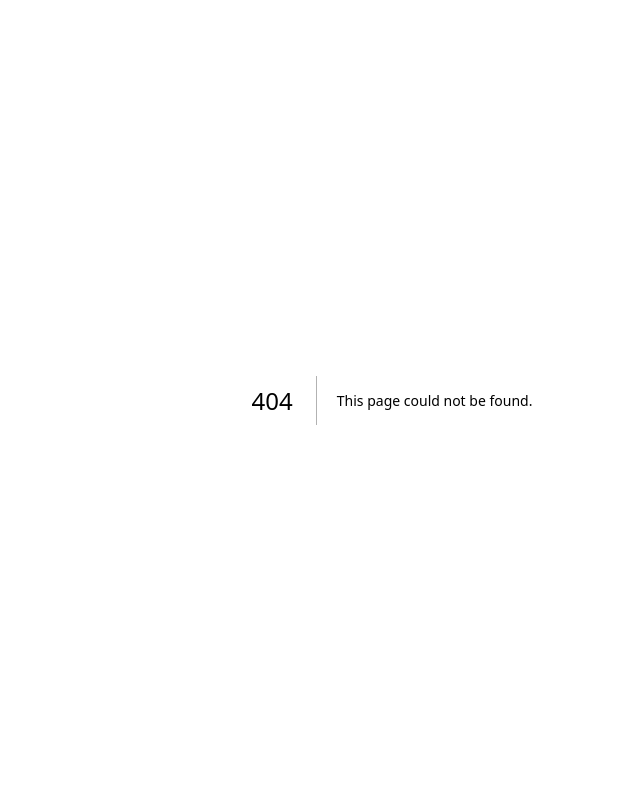
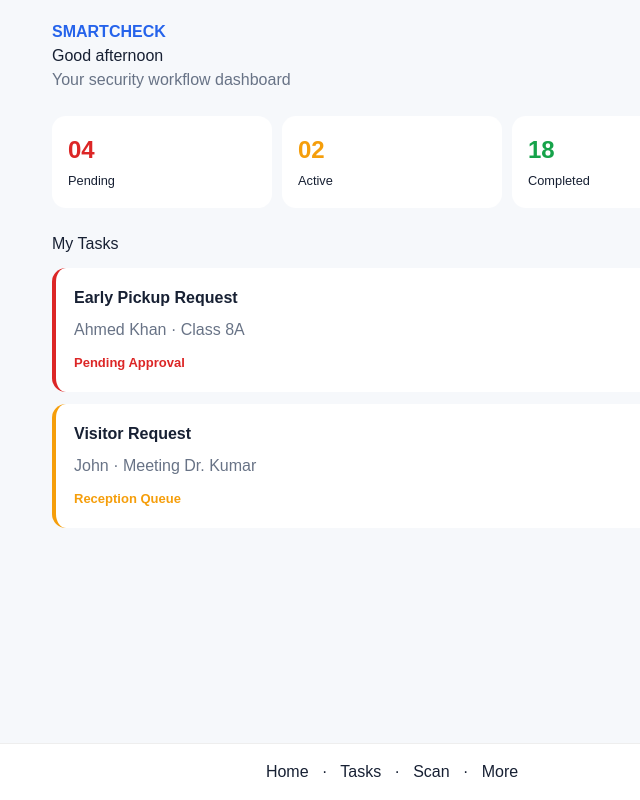
Before and after one commit to shukurhustle-cmd/smartcheck-pwa, a Next.js app: page /dashboard in a window 1280 px wide. Before the commit this address had no page. Shown: the whole page, without its empty margins (248-888 px from the left). Built offline with nearby package versions, Linux system fonts and the light colour scheme.

Commit message:
Add role dashboard

```diff
--- /dev/null
+++ b/app/dashboard/page.tsx
@@ -0,0 +1 @@
+const tasks=[{title:"Early Pickup Request",person:"Ahmed Khan · Class 8A",status:"Pending Approval",color:"#dc2626"},{title:"Visitor Request",person:"John · Meeting Dr. Kumar",status:"Reception Queue",color:"#f59e0b"}];export default function Dashboard(){return <main style={{maxWidth:720,margin:"auto",padding:20}}><header><p style={{color:"#2563eb",fontWeight:700}}>SMARTCHECK</p><h1>Good afternoon</h1><p style={{color:"#687386"}}>Your security workflow dashboard</p></header><section style={{display:"grid",gridTemplateColumns:"repeat(3,1fr)",gap:10,margin:"24px 0"}}>{[["Pending","04","#dc2626"],["Active","02","#f59e0b"],["Completed","18","#16a34a"]].map(([a,b,c])=><div key={a} style={{background:"white",padding:16,borderRadius:14}}><div style={{color:c,fontWeight:700,fontSize:24}}>{b}</div><small>{a}</small></div>)}</section><h2>My Tasks</h2>{tasks.map(t=><div key={t.title} style={{background:"white",padding:18,borderRadius:14,marginTop:12,borderLeft:"4px solid "+t.color}}><b>{t.title}</b><p style={{margin:"8px 0",color:"#687386"}}>{t.person}</p><span style={{color:t.color,fontSize:13,fontWeight:700}}>{t.status}</span></div>)}<nav style={{position:"fixed",bottom:0,left:0,right:0,background:"white",padding:16,textAlign:"center",borderTop:"1px solid #eee"}}>Home &nbsp; · &nbsp; Tasks &nbsp; · &nbsp; Scan &nbsp; · &nbsp; More</nav></main>}
```
